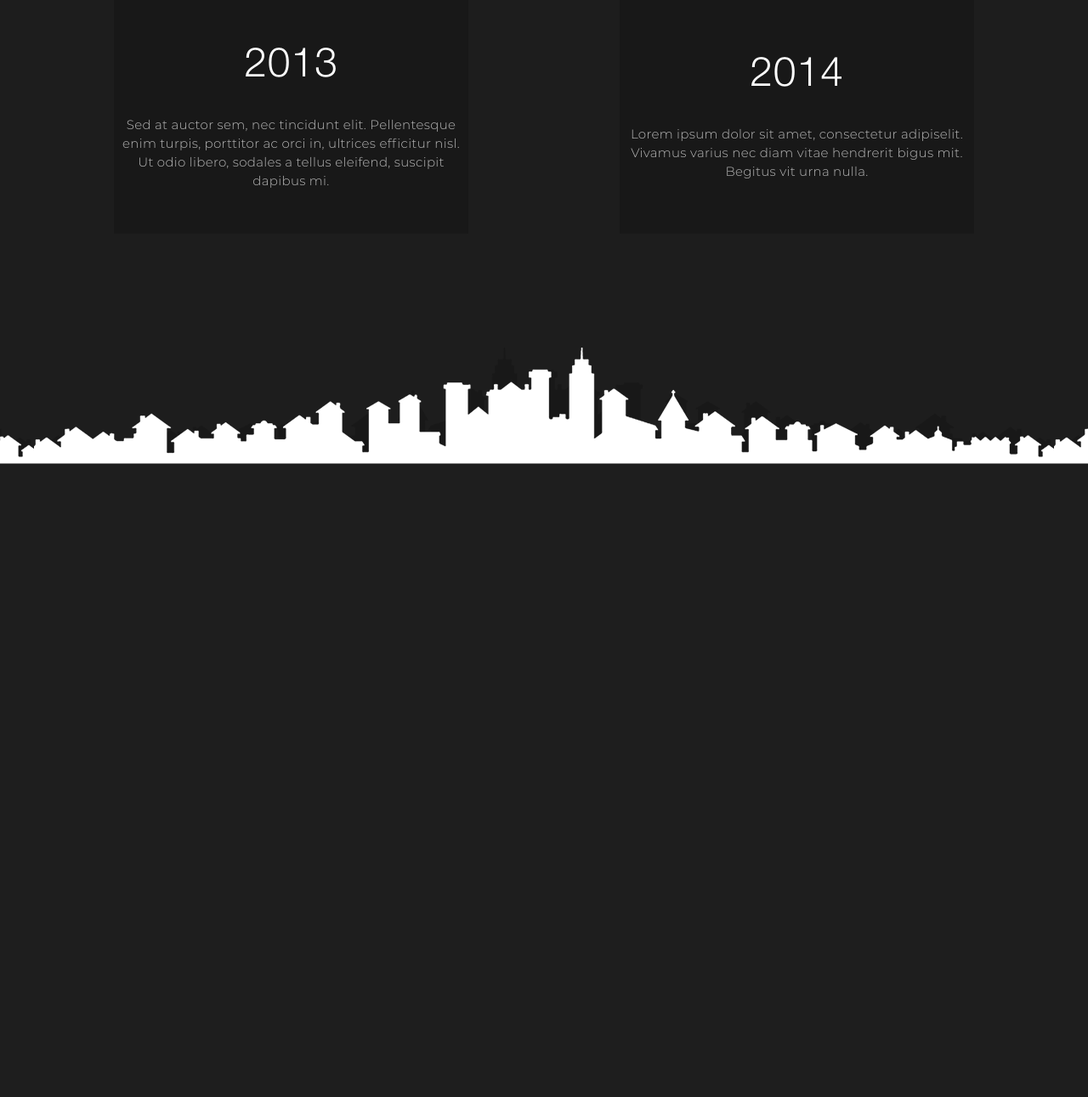
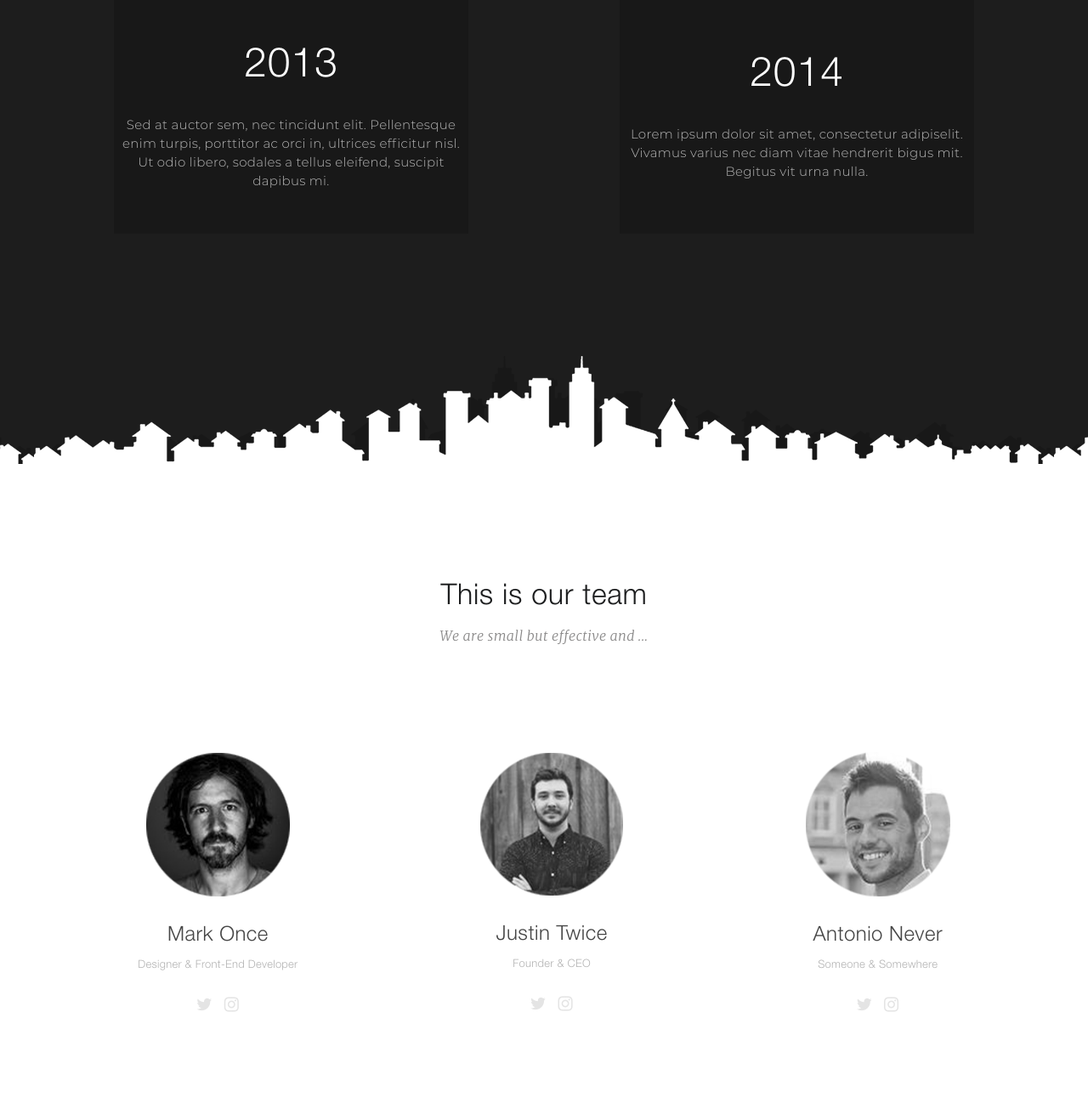
Before and after one commit to Voloshin-Sergei/WordPress, a PHP site: page / in a window 1280 px wide. Shown: the part 1216-2507 px from the top of the page at 85% size. Before the commit the page ends 1762 px from the top, so only its background shows below. Run offline with PHP 8.4, Linux system fonts and the light colour scheme.

Commit message:
feat: added team block

```diff
--- /dev/null
+++ b/css/fontello.css
@@ -0,0 +1,72 @@
+@font-face {
+  font-family: 'fontello';
+  src: url('../fonts/fontello.eot?80362509');
+  src: url('../fonts/fontello.eot?80362509#iefix') format('embedded-opentype'),
+    url('../fonts/fontello.woff2?80362509') format('woff2'),
+    url('../fonts/fontello.woff?80362509') format('woff'),
+    url('../fonts/fontello.ttf?80362509') format('truetype'),
+    url('../fonts/fontello.svg?80362509#fontello') format('svg');
+  font-weight: normal;
+  font-style: normal;
+}
+/* Chrome hack: SVG is rendered more smooth in Windozze. 100% magic, uncomment if you need it. */
+/* Note, that will break hinting! In other OS-es font will be not as sharp as it could be */
+/*
+@media screen and (-webkit-min-device-pixel-ratio:0) {
+  @font-face {
+    font-family: 'fontello';
+    src: url('../font/fontello.svg?80362509#fontello') format('svg');
+  }
+}
+*/
+[class^='icon-']:before,
+[class*=' icon-']:before {
+  font-family: 'fontello';
+  font-style: normal;
+  font-weight: normal;
+  speak: never;
+
+  display: inline-block;
+  text-decoration: inherit;
+  width: 1em;
+  margin-right: 0.2em;
+  text-align: center;
+  /* opacity: .8; */
+
+  /* For safety - reset parent styles, that can break glyph codes*/
+  font-variant: normal;
+  text-transform: none;
+
+  /* fix buttons height, for twitter bootstrap */
+  line-height: 1em;
+
+  /* Animation center compensation - margins should be symmetric */
+  /* remove if not needed */
+  margin-left: 0.2em;
+
+  /* you can be more comfortable with increased icons size */
+  /* font-size: 120%; */
+
+  /* Font smoothing. That was taken from TWBS */
+  -webkit-font-smoothing: antialiased;
+  -moz-osx-font-smoothing: grayscale;
+
+  /* Uncomment for 3D effect */
+  /* text-shadow: 1px 1px 1px rgba(127, 127, 127, 0.3); */
+}
+
+.icon-phone:before {
+  content: '\e800';
+} /* '' */
+.icon-location:before {
+  content: '\e801';
+} /* '' */
+.icon-twitter:before {
+  content: '\f099';
+} /* '' */
+.icon-mail-alt:before {
+  content: '\f0e0';
+} /* '' */
+.icon-instagram:before {
+  content: '\f16d';
+} /* '' */
--- a/css/style.css
+++ b/css/style.css
@@ -33,13 +33,10 @@
   src: url('../fonts/Roboto-Regular.ttf') format('truetype');
 }
 
-body {
+* {
+  box-sizing: border-box;
   padding: 0;
   margin: 0;
-}
-
-* {
-  box-sizing: border-box;
 }
 
 .container {
@@ -123,11 +120,12 @@ body {
 }
 
 .about {
+  height: 1129px;
   background-color: #1d1d1d;
   padding-top: 128px;
   padding-bottom: 271px;
-  background: url('../img/buildings.png') center bottom repeat-x,
-    url('../img/buildings__black.png') center bottom repeat-x, #1d1d1d;
+  background: url('../img/buildings.png') center 101% repeat-x,
+    url('../img/buildings__black.png') center 101% repeat-x, #1d1d1d;
 }
 
 .about__inner {
@@ -166,3 +164,74 @@ body {
   line-height: 22px;
   color: #b7b7b7;
 }
+
+.team {
+  height: 745px;
+}
+
+.block__head {
+  text-align: center;
+}
+
+.block__title {
+  font-family: 'HelveticaNeueLTProLt', sans-serif;
+  font-size: 34px;
+  font-weight: 400;
+  letter-spacing: 0.02em;
+  color: #1d1e1f;
+  padding-top: 138px;
+  margin-bottom: 13px;
+}
+
+.block__text {
+  font-family: 'Merriweather-LightItalic', serif;
+  font-size: 16px;
+  font-weight: 300;
+  font-style: italic;
+  letter-spacing: 0.02em;
+  color: #898888;
+}
+
+.team__inner {
+  display: flex;
+  justify-content: space-around;
+  align-items: center;
+  padding-top: 127px;
+}
+
+.team__item {
+  text-align: center;
+}
+
+.team__item-img {
+  margin-bottom: 29px;
+}
+
+.team__item-title {
+  font-family: 'HelveticaNeueLTProLt', sans-serif;
+  font-size: 24px;
+  font-weight: 400;
+  letter-spacing: 0.02em;
+  color: #464646;
+  margin-bottom: 7px;
+}
+
+.team__item-text {
+  font-family: 'HelveticaNeueLTProLt', sans-serif;
+  font-size: 13px;
+  line-height: 26px;
+  font-weight: 400;
+  letter-spacing: 0.02em;
+  color: #b3b3b3;
+  margin-bottom: 21px;
+}
+
+.team__icon-box a {
+  font-size: 20px;
+  color: #e4e4e4;
+  transition: 0.2s;
+}
+
+.team__icon-box a:hover {
+  color: #949494;
+}
--- a/index.html
+++ b/index.html
@@ -4,6 +4,7 @@
     <meta charset="UTF-8" />
     <meta http-equiv="X-UA-Compatible" content="IE=edge" />
     <meta name="viewport" content="width=device-width, initial-scale=1.0" />
+    <link rel="stylesheet" href="/css/fontello.css" />
     <link rel="stylesheet" href="/css/style.css" />
     <title>Document</title>
   </head>
@@ -65,6 +66,43 @@
         </div>
       </div>
     </div>
+    <div class="team">
+      <div class="container">
+        <div class="block__head">
+          <h2 class="block__title">This is our team</h2>
+          <p class="block__text">We are small but effective and ...</p>
+        </div>
+        <div class="team__inner">
+          <div class="team__item">
+            <img class="team__item-img" src="./img/team_1.png" alt="team photo" />
+            <h3 class="team__item-title">Mark Once</h3>
+            <p class="team__item-text">Designer & Front-End Developer</p>
+            <div class="team__icon-box">
+              <a href="#"><i class="icon-twitter"></i></a>
+              <a href="#"><i class="icon-instagram"></i></a>
+            </div>
+          </div>
+          <div class="team__item">
+            <img class="team__item-img" src="./img/team_2.png" alt="team photo" />
+            <h3 class="team__item-title">Justin Twice</h3>
+            <p class="team__item-text">Founder & CEO</p>
+            <div class="team__icon-box">
+              <a href="#"><i class="icon-twitter"></i></a>
+              <a href="#"><i class="icon-instagram"></i></a>
+            </div>
+          </div>
+          <div class="team__item">
+            <img class="team__item-img" src="./img/team_3.png" alt="team photo" />
+            <h3 class="team__item-title">Antonio Never</h3>
+            <p class="team__item-text">Someone & Somewhere</p>
+            <div class="team__icon-box">
+              <a href="#"><i class="icon-twitter"></i></a>
+              <a href="#"><i class="icon-instagram"></i></a>
+            </div>
+          </div>
+        </div>
+      </div>
+    </div>
     <script src="/js/index.js"></script>
   </body>
 </html>
```
Also changed, not shown: fonts/fontello.ttf (added), fonts/fontello.woff (added), fonts/fontello.woff2 (added), img/team_1.png (added), img/team_2.png (added), img/team_3.png (added), 2 other files.
